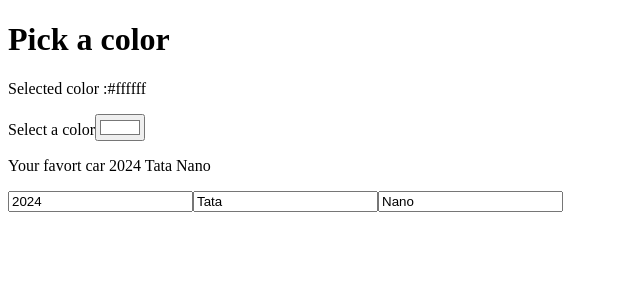
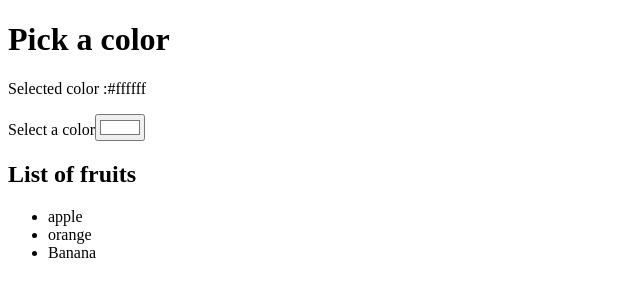
Before and after one commit to PetaSravankumar/React-Projects, a React (Vite) app in the folder colorpallate/: page / in a window 1280 px wide. Shown: the top 300 px of the page, without its empty margins (0-640 px from the left). Built offline with nearby package versions, Linux system fonts and the light colour scheme.

Commit message:
all push into the github

```diff
--- a/colorpallate/src/pages/Mycomponent.jsx
+++ b/colorpallate/src/pages/Mycomponent.jsx
@@ -1,26 +1,15 @@
 import React, { useState } from 'react'
 
 const Mycomponent = () => {
-    const [car,setcar]=useState({year:2024,
-                                  maker:"Tata",
-                                  model:"Nano"
-    })
-    function handelyear(event){
-      setcar(c=>({...c,year:event.target.value}))
-    }
-    function handelmaker(event){
-      setcar(c=>({...c,maker:event.target.value}))
-    }
-    function handelmodel(event){
-      setcar(c=>({...c,model:event.target.value}))
-    }
+  const [food,setfood]=useState(["apple","orange","Banana"]);
+
   return (
-    <>
-    <p>Your favort car {car.year} {car.maker} {car.model}</p>
-    <input type="number" value={car.year} onChange={handelyear} />
-    <input type="text" value={car.maker} onChange={handelmaker} />
-    <input type="text" value={car.model} onChange={handelmodel} />
-    </>
+    <div>
+      <h2>List of fruits</h2>
+      <ul>
+        {food.map((items,index)=><li key={index}>{items}</li>)}
+      </ul>
+    </div>
   )
 }
 
```
